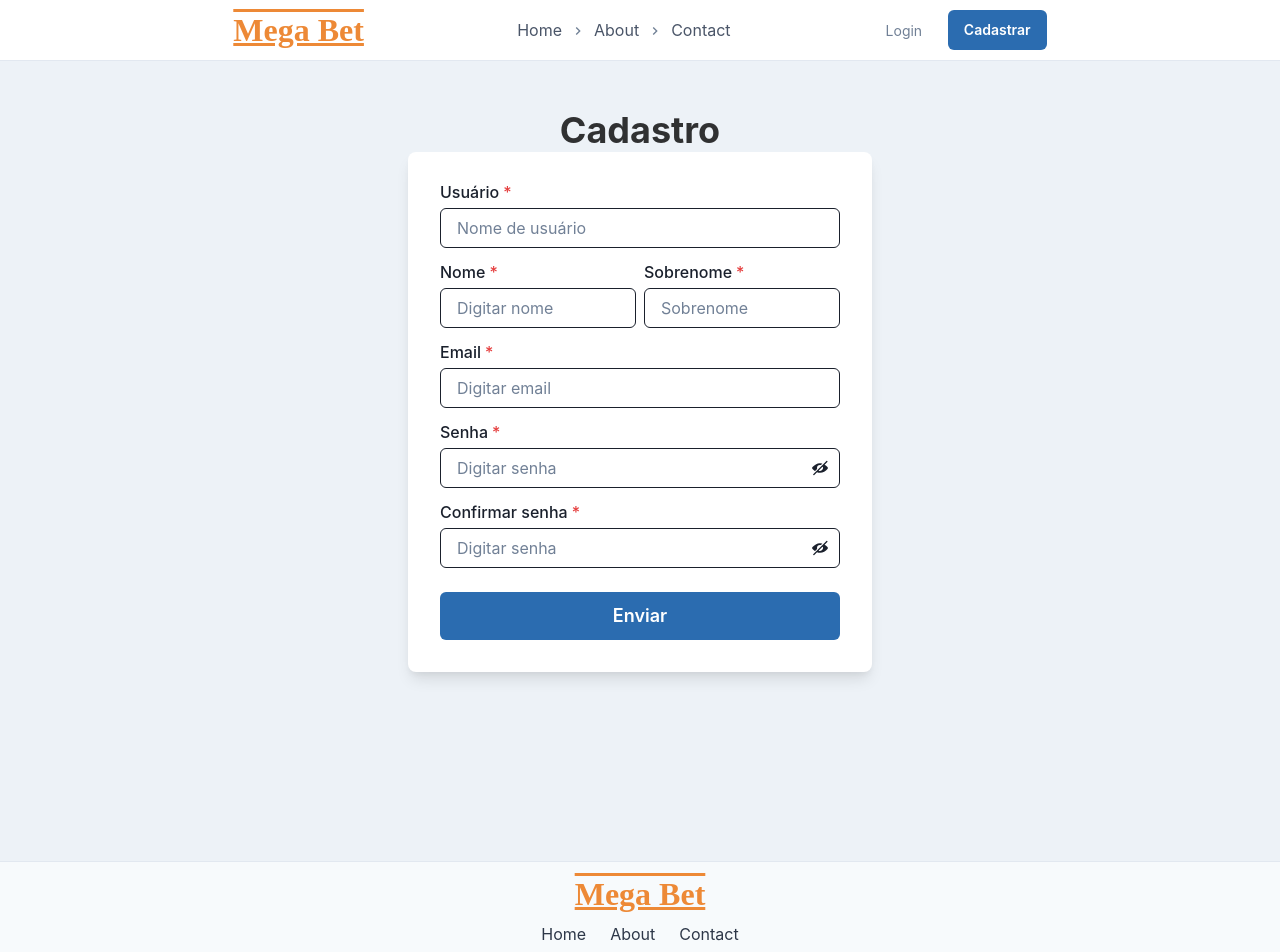
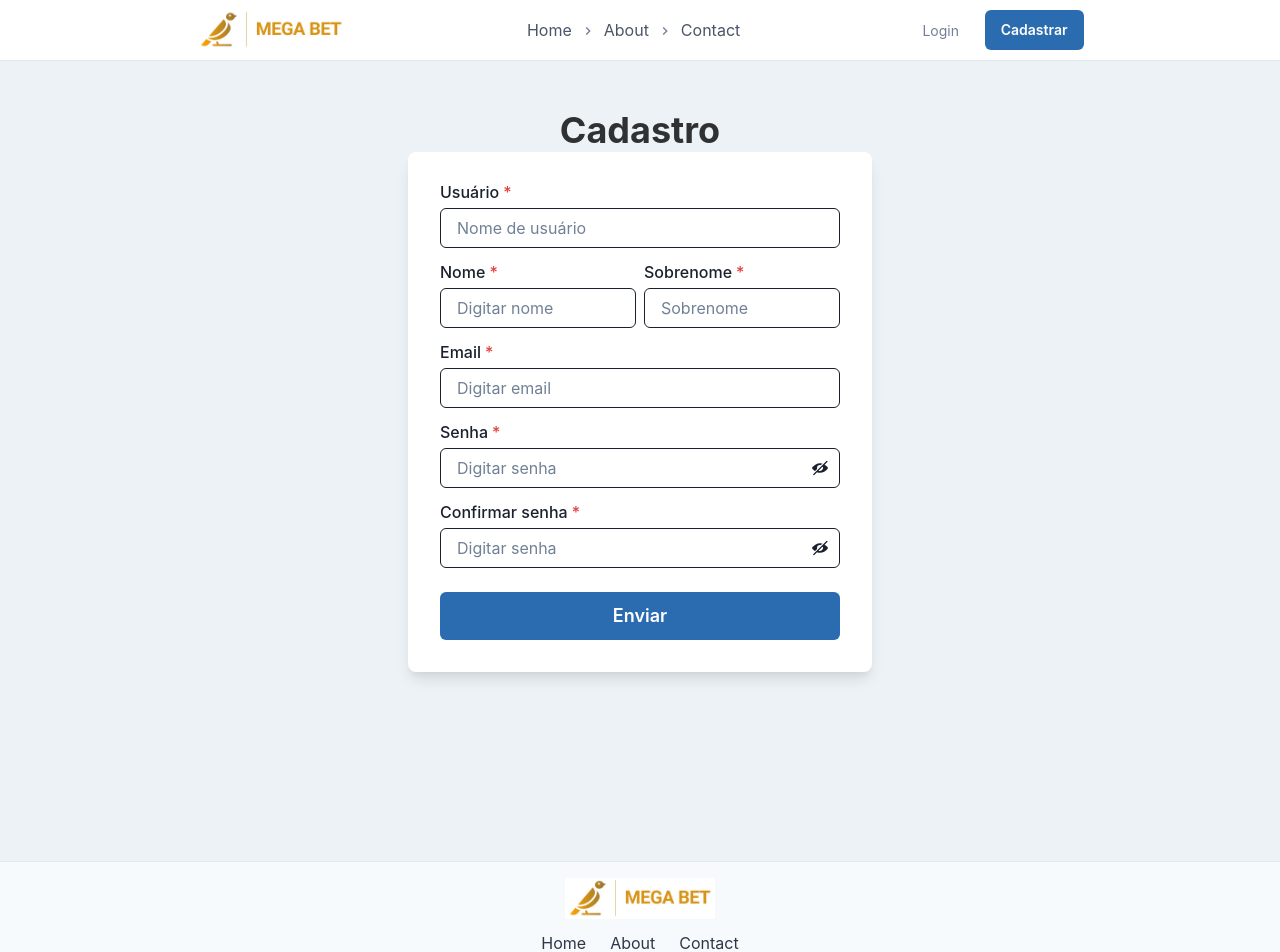
Before and after one commit to JoaoMaiaBGM/mega-bet-frontend, a React (Vite) app: page /register in a window 1280 px wide. Shown: the top 952 px of the page. Built offline with nearby package versions, Linux system fonts and the light colour scheme; no server answers.

Commit message:
fix:logo and main route

```diff
--- a/src/components/footer/index.jsx
+++ b/src/components/footer/index.jsx
@@ -8,22 +8,20 @@ import {
   useColorModeValue,
   VisuallyHidden,
   Flex,
+  Image,
 } from "@chakra-ui/react";
 import { FaInstagram, FaLinkedin, FaGithub } from "react-icons/fa";
 import { useNavigate } from "react-router-dom";
+import logo from "../../assets/logo-mega-bet.png";
 
 const Logo = () => {
   return (
     <Flex className="logo" justify={{ base: "start", md: "start" }}>
-      <Text
-        fontSize={"xx-large"}
-        textDecorationLine={"overline underline"}
-        fontFamily={"cursive"}
-        fontWeight={"extrabold"}
-        color={"orange.400"}
-      >
-        Mega Bet
-      </Text>
+      <Image
+        src={logo}
+        alt="Mega Bet's logo, with a drawing of a bird and the name of the site"
+        w={"150px"}
+      />
     </Flex>
   );
 };
--- a/src/components/header/index.jsx
+++ b/src/components/header/index.jsx
@@ -6,6 +6,7 @@ import {
   Stack,
   useColorModeValue,
   useBreakpointValue,
+  Image,
 } from "@chakra-ui/react";
 import {
   Breadcrumb,
@@ -18,6 +19,7 @@ import { useContext, useEffect } from "react";
 import { ProfileContext } from "../../contexts/user.context";
 import { getSpecificUserToken } from "../../utils/user.util";
 import { MenuProfile } from "../menuProfile";
+import logo from "../../assets/logo-mega-bet.png";
 
 export function Header() {
   const navigate = useNavigate();
@@ -43,7 +45,7 @@ export function Header() {
     >
       <Flex
         className="navContainer"
-        w={"90%"}
+        w={"100%"}
         m={"0 auto"}
         bg={useColorModeValue("white", "gray.800")}
         color={useColorModeValue("gray.600", "white")}
@@ -54,16 +56,11 @@ export function Header() {
         justifyContent={"space-evenly"}
       >
         <Flex className="logo" justify={{ base: "start", md: "start" }}>
-          <Text
-            textAlign={useBreakpointValue({ base: "center", md: "left" })}
-            fontSize={"xx-large"}
-            textDecorationLine={"overline underline"}
-            fontFamily={"cursive"}
-            fontWeight={"extrabold"}
-            color={"orange.400"}
-          >
-            Mega Bet
-          </Text>
+          <Image
+            src={logo}
+            alt="Mega Bet's logo, with a drawing of a bird and the name of the site"
+            w={"150px"}
+          />
         </Flex>
 
         <Flex className="navBtnContainer">
--- a/src/routes/index.jsx
+++ b/src/routes/index.jsx
@@ -11,7 +11,7 @@ function ProtectedRoute(props) {
 
 export const Route = createBrowserRouter([
   {
-    path: "/",
+    path: "/login",
     element: <Navigate to={"/login"}></Navigate>,
   },
   {
```
Also changed, not shown: src/assets/logo-mega-bet.png (added).
